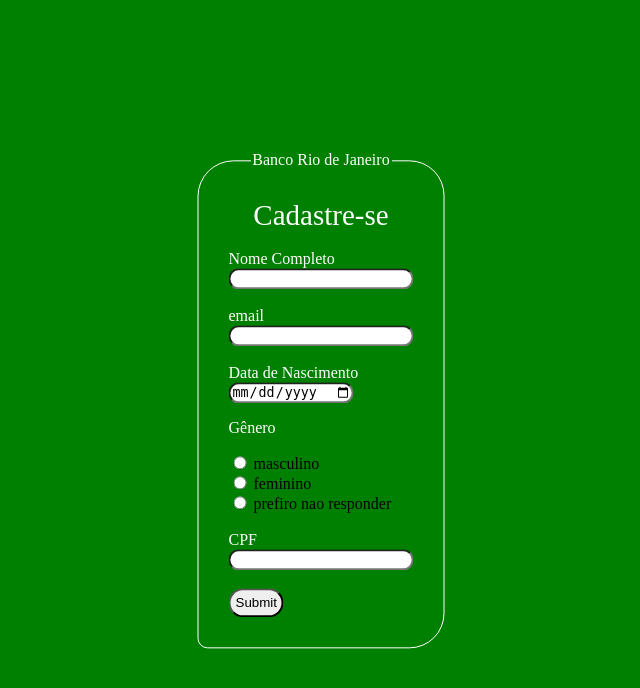
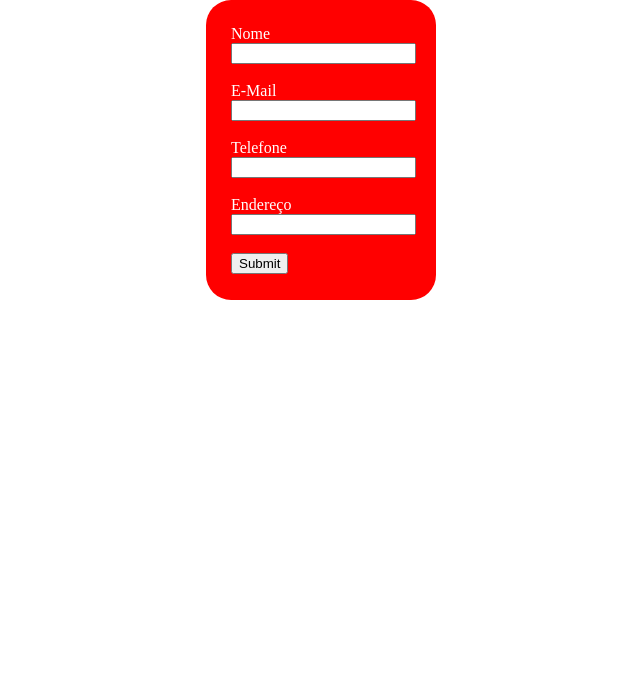
Before and after one commit to demetriusferreira/formulario_banco, a PHP site: page / in a window 1280 px wide. Shown: the top 688 px of the page, without its empty margins (319-959 px from the left). Run offline with PHP 8.4, Linux system fonts and the light colour scheme.

Commit message:
aula 16/12

```diff
--- a/config.php
+++ b/config.php
@@ -5,7 +5,7 @@ $conexao = new mysqli("localhost:3306", "root", "", "sextafeira");
 if($conexao->connect_errno){
     echo "tem alguma coisa errada";
 }else {
-    echo "tá tudo conectado redondinho";
+    echo "";
 }
 
 ?>
--- a/index.php
+++ b/index.php
@@ -1,21 +1,19 @@
 <?php
-
-if(isset($_POST['submit']))
-{
-
+if(isset($_POST['submit'])){
     include_once('config.php');
 
+    $email = $_POST['email'];
     $nome = $_POST['nome'];
-$email = $_POST['email'];
-$data_nasc = $_POST['data_nasc'];
-$genero = $_POST['genero'];
-$cpf = $_POST['cpf'];
+    $telefone = $_POST['telefone'];
+    $endereco = $_POST['endereco'];
 
-$result = mysqli_query($conexao, "INSERT INTO users(nome,email,data_nasc,genero,cpf) values('$nome','$email','$data_nasc','$genero', '$cpf')");
+    $resultado = mysqli_query($conexao, "INSERT INTO usuarios(email,nome,telefone,endereco) values('$email','$nome','$telefone', '$endereco')" );
 
 }
 
+
 ?>
+
 
 <!DOCTYPE html>
 <html lang="en">
@@ -23,106 +21,56 @@ $result = mysqli_query($conexao, "INSERT INTO users(nome,email,data_nasc,genero,
     <meta charset="UTF-8">
     <meta http-equiv="X-UA-Compatible" content="IE=edge">
     <meta name="viewport" content="width=device-width, initial-scale=1.0">
-    <title>Aula 2</title>
+    <title>Cadastro de Usuários</title>
+</head>
 <style>
-
     body {
 
-        background-color: green;
+        display: flex;
+        align-items: center;
+        justify-content: center;
+        margin: auto;
     }
-        .box {
-            position: absolute;
-            top: 50%;
-            left: 50%;
-            transform: translate(-50%, -50%);
-            background-color: green;
-        }
+    .form {
+        background-color: red;
+        color: #fff;
+        align-items: center;
 
-        .field{
-            border: 1px solid #fff;
-            padding: 30px;
-            align-items: center;
-            margin: 20px;
-            display: inline;
-            border-radius: 36px 35px 35px 10px;
-            -webkit-border-radius: 36px 35px 35px 10px;
-            -moz-border-radius: 36px 35px 35px 10px;
-        }
-        .legend {
-            color: #fff;
-            text-align: center;
-            display: flex;
-        }
-        .cadastrar {
-            text-align: center;
-            justify-content: center;
-            align-items: center;
-            margin: 0;
-            display: flex;
-            color: #fff;
-            font-size: 29px;
-        }
-
-        .inputUser {
-            border-radius: 10px;
-            ;
-        }
-
-        .inputtext{
-            color: #fff;
-        }
-
-        .submit-button {
-            justify-content: center;
-            border-radius: 15px;
-            display: flex;
-            padding: 5px;
+        width: 180px;
+        height: 250px;
+        padding: 25px;
+        border-radius: 25px;
     }
 </style>
-</head>
 <body>
+    <div class="form">
     <form action="index.php" method="POST">
-        <div class="box">
-        <fieldset class="field">
-            <legend class="legend">Banco Rio de Janeiro</legend>
-                <label class="cadastrar">Cadastre-se</label>
-                    <br>
-                        <label for="nome" class="inputtext">Nome Completo</label>
-                            <br>
-                            <input type="text"  name="nome" id="nome" class="inputUser" required/>
-                            <br>
-                            <br>
-                        <label for="email" class="inputtext">email</label>
-                            <br>
-                            <input type="text"  name="email" id="email" class="inputUser" required/>
-                            <br>
-                            <br>
-                        <label for="data_nasc" class="inputtext">Data de Nascimento</label>
-                            <br>
-                        <input type="date"  name="data_nasc" id="data_nasc" class="inputUser" required/>
-                            <br>
-
-                        <p class="inputtext">Gênero</p>
-                            <input type="radio" id="masculino"  name="genero"  value="masculino" required/>
-                            <label for="masculino">masculino</label>
-                            <br>
-                            <input type="radio" id="feminino"  name="genero"  value="feminino" required/>
-                            <label for="feminino">feminino</label>
-                            <br>
-                            <input type="radio" id="naores"  name="genero"  value="naores" required/>
-                            <label for="feminino">prefiro nao responder</label>
-                            <br>
-                            <br>
-                        <label for="cpf" class="inputtext">CPF</label>
-                        <br>
-                            <input type="text"  name="cpf" id="cpf" class="inputUser" required/>
-                            <br>
-                            <br>
-                            <input type="submit" name="submit" id="submit" class="submit-button"/>
-
-        </fieldset>
+        <div>
+            <label>Nome</label>
+            <br/>
+            <input type="text" name="nome"/>
         </div>
+        <br/>
+        <div>
+            <label>E-Mail</label>
+            <br/>
+            <input type="email" name="email"/>
+        </div>
+        <br/>
+        <div>
+            <label>Telefone</label>
+            <br/>
+            <input type="number" name="telefone"/>
+        </div>
+        <br/>
+        <div>
+            <label>Endereço</label>
+            <br/>
+            <input type="texto" name="endereco"/>
+        </div>
+        <br/>
+        <input type="submit" name="submit"/>
     </form>
-
+</div>
 </body>
 </html>
```
Lines whose indentation alone changed are shown as unchanged.
